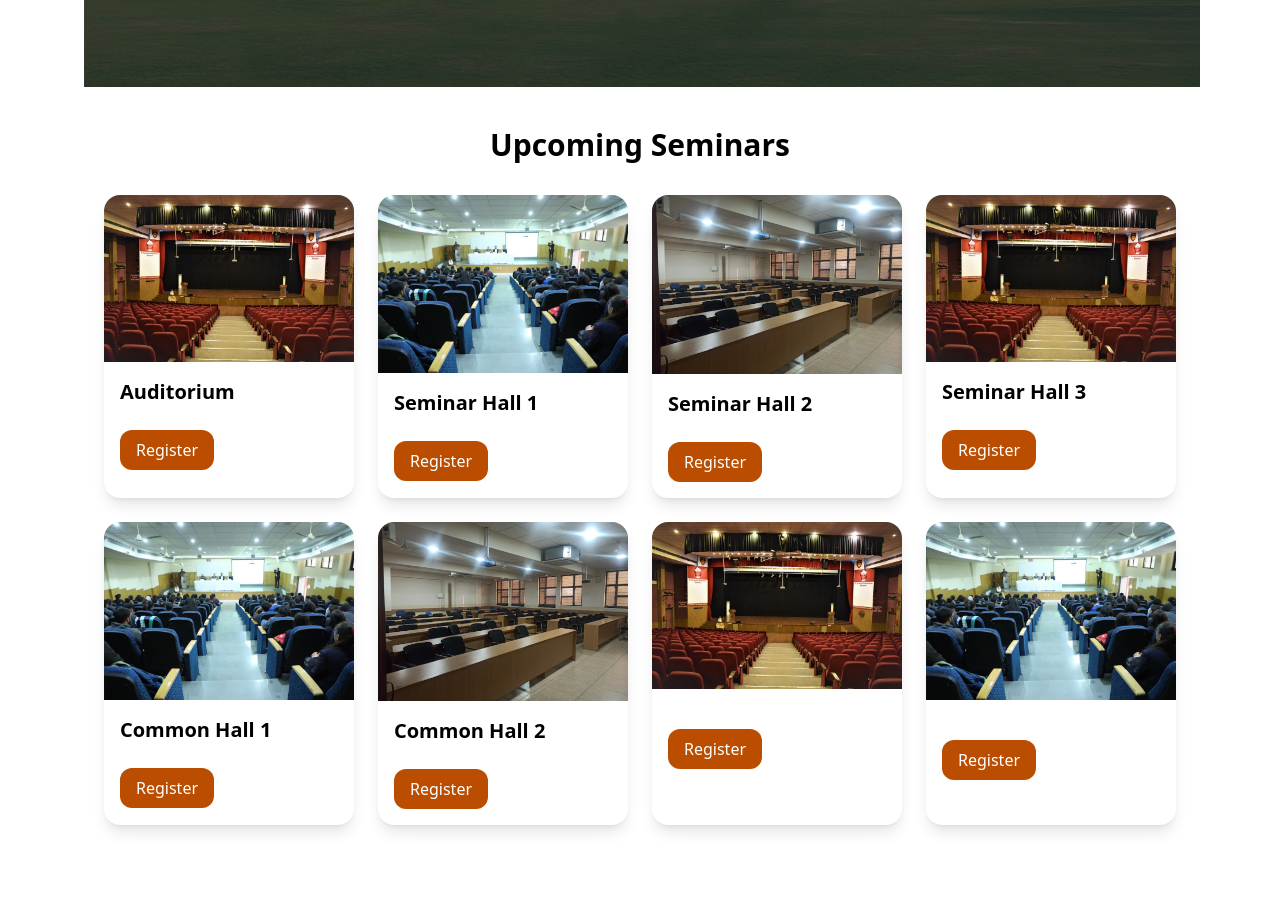
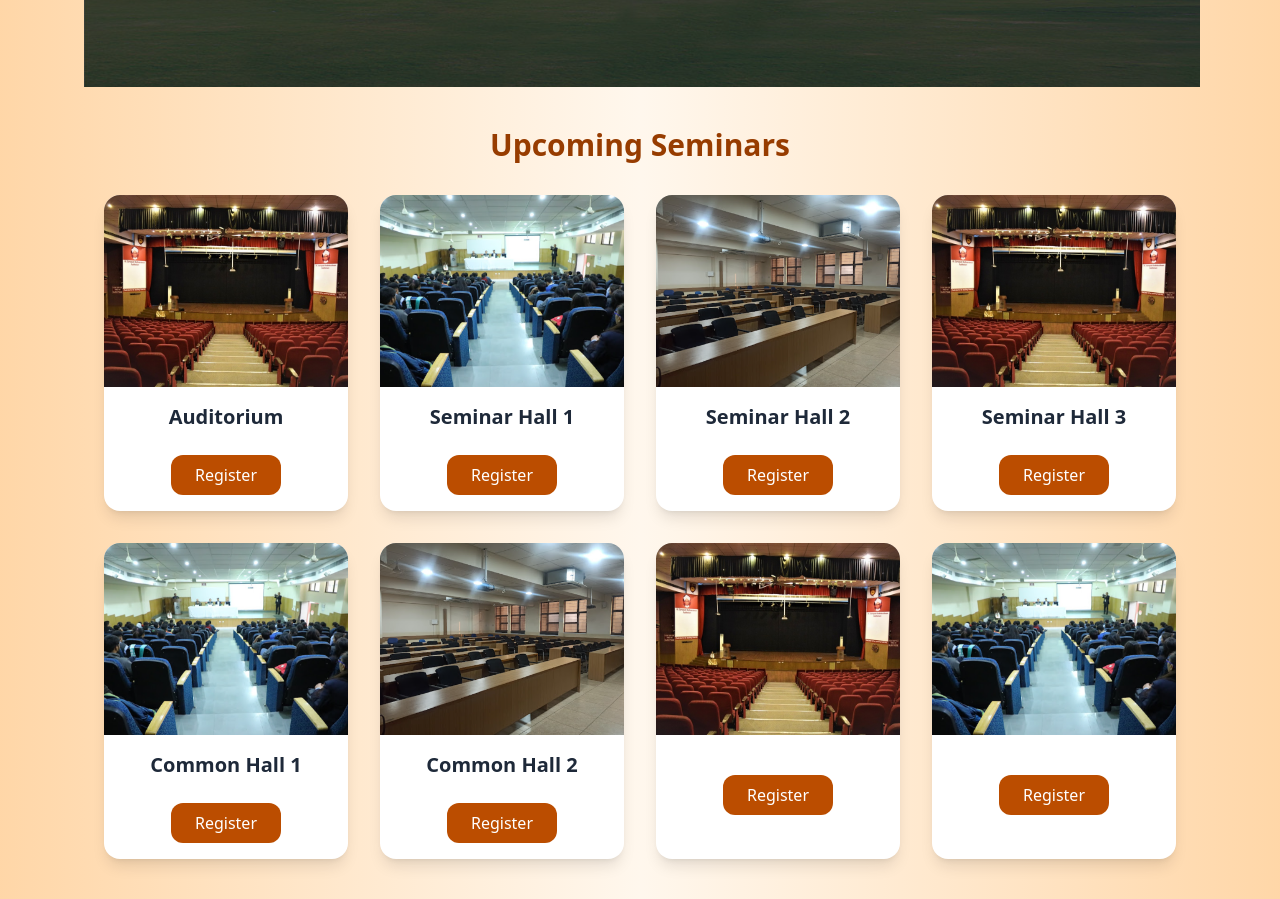
Before and after one commit to JagratiSharma16/BookingApp, a React (Vite) app in the folder BookHall/: page / in a window 1280 px wide. Shown: the part 620-1519 px from the top of the page. Before the commit the page ends 1485 px from the top, so only its background shows below. Built offline with nearby package versions, Linux system fonts and the light colour scheme.

Commit message:
some animation changing

```diff
--- a/BookHall/src/components/HallDetails.jsx
+++ b/BookHall/src/components/HallDetails.jsx
@@ -1,31 +1,32 @@
-import React from 'react'
-// import { assets } from '../assets/assets_frontend/assets';
+
+import React, { useContext } from 'react';
 import { AppContext } from '../context/AppContext.jsx';
-import { useContext } from 'react';
-
 
 const HallDetails = () => {
-    const {doctors} = useContext(AppContext)
+  const { doctors } = useContext(AppContext);
 
   return (
     <section className="py-10 px-6 2xl:mx-30 xl:mx-20 mx-10">
-            <h2 className="text-3xl font-bold text-center mb-8">Upcoming Seminars</h2>
-            <div className="grid gap-6 sm:grid-cols-2 lg:grid-cols-4 ">
+      <h2 className="text-3xl font-bold text-center mb-8 text-amber-800">Upcoming Seminars</h2>
+
+      <div className="grid gap-8 sm:grid-cols-2 lg:grid-cols-4">
         {doctors.map((seminar, index) => (
           <div
             key={index}
-                        className="bg-white rounded-2xl overflow-hidden shadow-lg hover:shadow-2xl transition duration-300"
+            className="bg-white rounded-2xl overflow-hidden shadow-lg hover:shadow-2xl transform hover:scale-105 transition duration-500 ease-in-out animate-fadeInUp"
           >
+            <div className="overflow-hidden">
               <img
                 src={seminar.image}
                 alt={seminar.speciality}
-                            className="w-50px object-cover"
+                className="w-full h-48 object-cover transform hover:scale-110 transition-transform duration-500"
               />
-                        <div className="p-4">
-                            <h3 className="text-xl font-semibold mb-2">{seminar.speciality}</h3>
-                            {/* <p className="text-sm text-gray-600">{seminar.date}</p> */}
-                            {/* <p className="text-sm text-gray-600">{seminar.location}</p> */}
-                            <button className="mt-4 px-4 py-2 bg-amber-700 text-white rounded-xl hover:bg-amber-600 transition">
+            </div>
+
+            <div className="p-4 flex flex-col items-center text-center">
+              <h3 className="text-xl font-semibold mb-2 text-gray-800">{seminar.speciality}</h3>
+
+              <button className="mt-4 px-6 py-2 bg-amber-700 text-white rounded-xl hover:bg-amber-600 transition-all hover:scale-105 hover:shadow-md active:scale-95">
                 Register
               </button>
             </div>
@@ -33,7 +34,7 @@ const HallDetails = () => {
         ))}
       </div>
     </section>
-    )
-}
+  );
+};
 
-export default HallDetails
+export default HallDetails;
--- a/BookHall/src/pages/About.jsx
+++ b/BookHall/src/pages/About.jsx
@@ -3,7 +3,7 @@ import { assets } from '../assets/assets_frontend/assets';
 
 function About() {
   return (
-    <div className="bg-gradient-to-br from-orange-200 via-white to-orange-100 min-h-screen">
+    <div className="bg-gradient-to-r from-orange-200 via-orange-50 to-orange-200 min-h-screen">
       <div className="p-6 sm:p-8 xl:p-12 max-w-6xl xl:max-w-7xl 2xl:max-w-screen-xl mx-auto">
         <h1 className="text-4xl xl:text-5xl font-bold mb-8 text-left bg-gradient-to-r from-orange-800 via-orange-600 to-orange-400 text-transparent bg-clip-text">
           About Us
--- a/BookHall/src/pages/Home.jsx
+++ b/BookHall/src/pages/Home.jsx
@@ -1,14 +1,14 @@
-import React from 'react'
-import Header from '../components/Header'
-import HallDetails from '../components/HallDetails'
+import React from 'react';
+import Header from '../components/Header';
+import HallDetails from '../components/HallDetails';
 
 const Home = () => {
   return (
-    <div>
-      <Header/>
-      <HallDetails/>
+    <div className="min-h-screen bg-gradient-to-r from-orange-200 via-orange-50 to-orange-200">
+      <Header />
+      <HallDetails />
     </div>
-  )
-}
+  );
+};
 
-export default Home
+export default Home;
```
Lines whose indentation alone changed are shown as unchanged.
